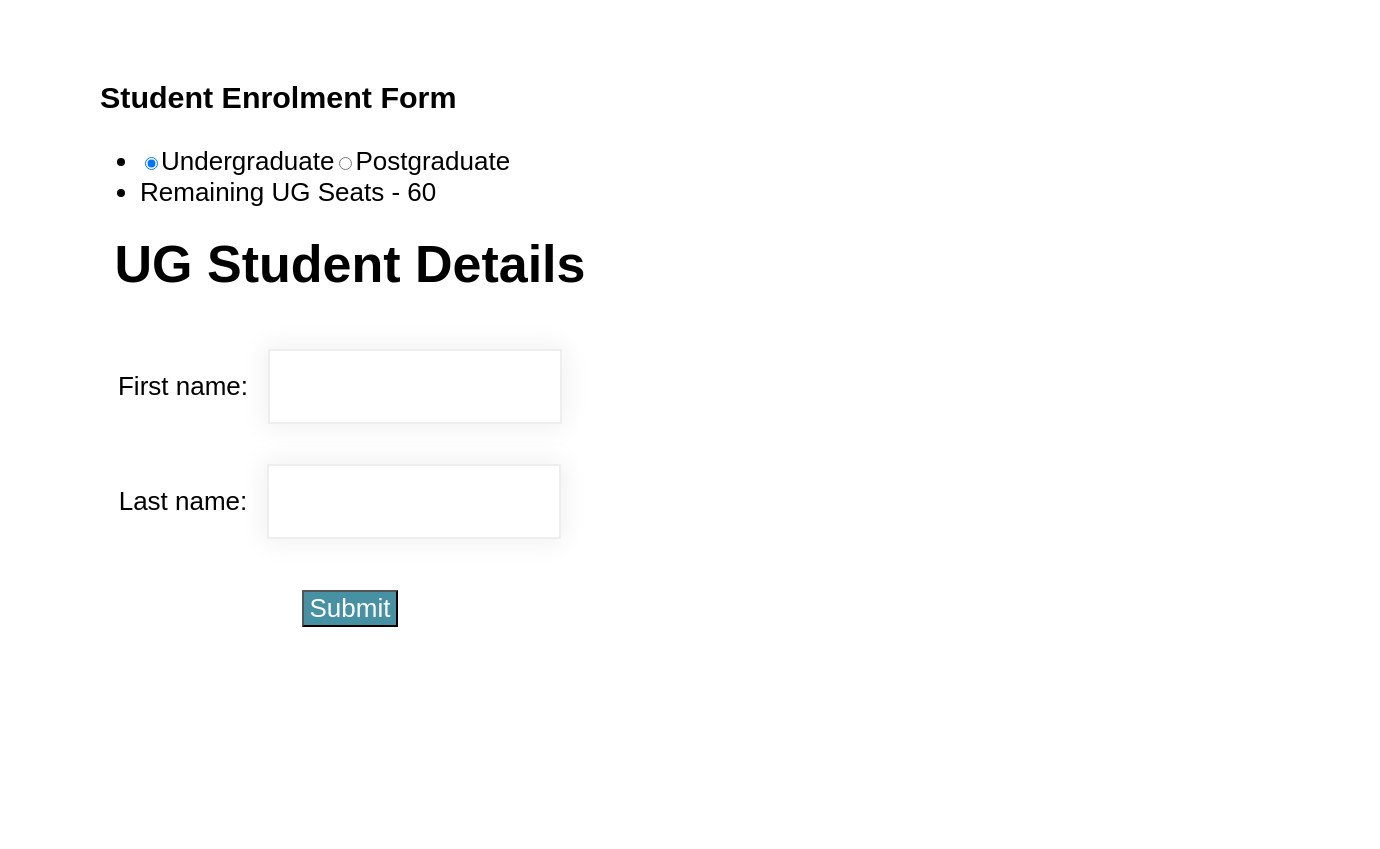
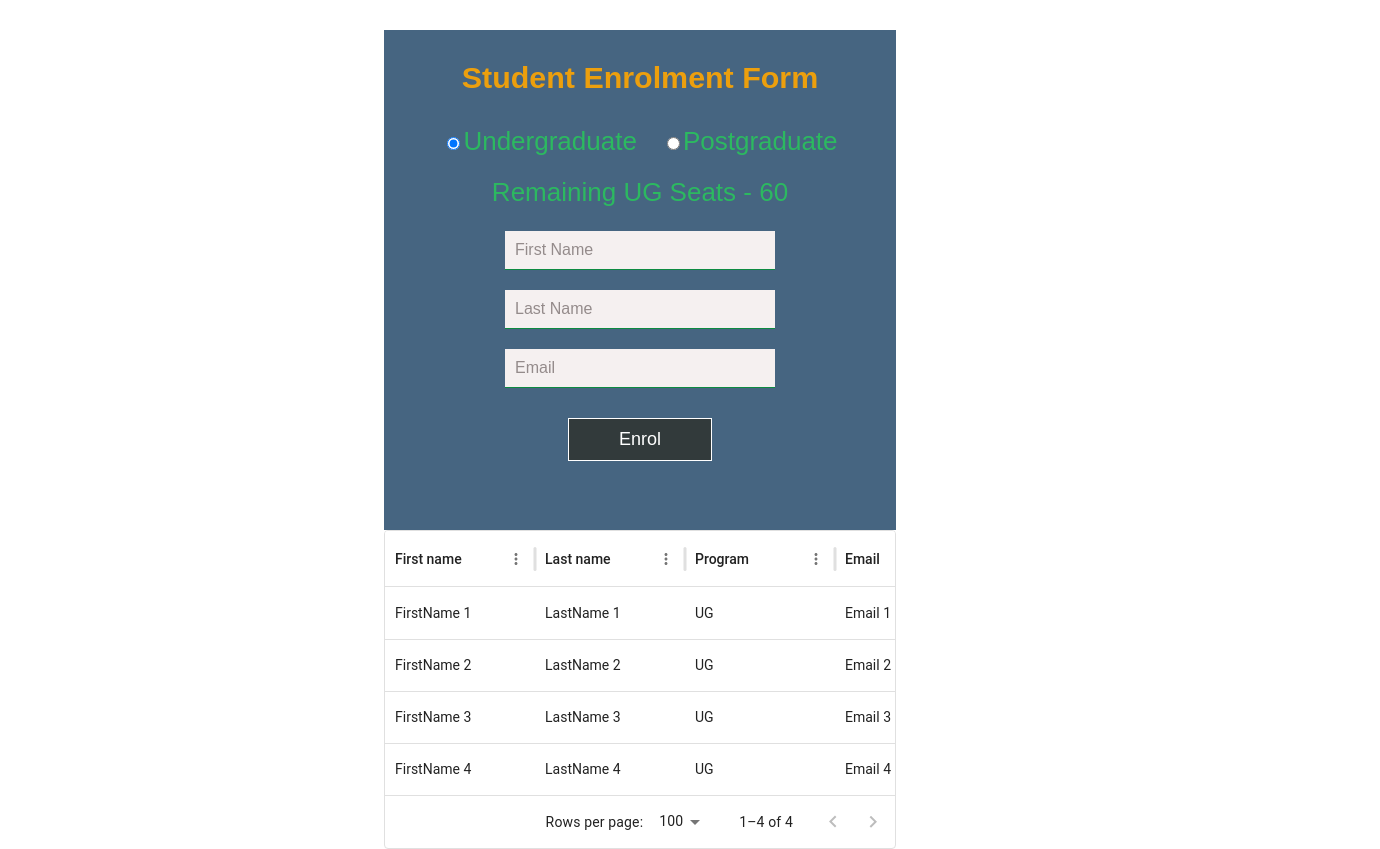
Before and after one commit to bralexander/react-refresher, a React (Create React App) app: page / in a window 1280 px wide. Shown: the whole page, 1380 px wide, since content can reach past the window. Before the commit the page ends 800 px from the top, so only its background shows below. Built offline with nearby package versions, Linux system fonts and the light colour scheme.

Commit message:
combining reactions with mui instead of fluentui

```diff
--- a/package.json
+++ b/package.json
@@ -3,6 +3,10 @@
   "version": "0.1.0",
   "private": true,
   "dependencies": {
+    "@emotion/react": "^11.14.0",
+    "@emotion/styled": "^11.14.0",
+    "@mui/material": "^7.1.2",
+    "@mui/x-data-grid": "^8.5.3",
     "@testing-library/dom": "^10.4.0",
     "@testing-library/jest-dom": "^6.6.3",
     "@testing-library/react": "^16.3.0",
--- a/src/App.css
+++ b/src/App.css
@@ -1,54 +1,94 @@
-.enrolForm {
-  font-family:sans-serif;
-  font-size: 26px;
-  text-align: center;
-  width: 500px;
-  padding:100px;
-}
 
-.enrolForm input[type=text] {
- margin :20px;
- padding:20px;
- border:0;
- box-shadow:0 0 25px 4px rgba(0,0,0,0.06);
- border: 2px solid #eee;
- width: 250px;
- font-family: inherit;
- font-size: inherit;
-}
-
-.enrolForm input[type=submit]
-{
- background: #4691A4;
-font-family: inherit;
- font-size: inherit;
- cursor: pointer;
- color: white;
-}
-
-.message
-{
-  color:green;
-  font-family: inherit;
-  font-size: 30px;
-  font-style: italic;
-}
 .App {
   font-family: sans-serif;
   font-size: 26px;
   text-align: left;
   width: 100%;
-  padding-top: 50px;
-  float: left;
+  padding-top: 30px;
 }
+
 .programs {
-  padding-left: 100px;
+  position: absolute;
+  background: rgba(22, 61, 97, 0.794);
+  left: 50%;
+  height: 500px;
+  width: 40%;
+  transform: translate(-50%, 0%);
+  text-align: center;
+  color: rgba(31, 226, 80, 0.671);
+}
+
+.radioSel{
+  margin-left: 30px;
+}
+.parentInputs {
+  margin: 15px 0;
+  font-size: 16px;
+  padding: 10px;
+  margin-left: 10px;
+  width: 250px;
+  border-top: none;
+  border-left: none;
+  border-right: none;
+  background: rgba(245, 240, 240, 0.925);
+  color: rgb(5, 19, 66);
+  outline: none;
+}
+.title
+{
+  color:rgba(255, 166, 0, 0.897)
+}
+.parentLabels {
+
+  padding-bottom: 20px;
+}
+.enrolContainer {
+  position: absolute;
+  top: 420px;
+  left: 50%;
+  transform: translate(-50%, -50%);
+  width: 40%;
+  height: 450px;
+  text-align: center;
+  display: flex;
+}
+.enrolForm {
   width: 100%;
-  float: left;
+  transition: 0.2s;
 }
-.appDropDowns {
-  color: black;
-  font-family: inherit;
-  font-size: inherit;
-  margin-left: 10px;
+
+.inputFields {
+  margin: 10px 0;
+  font-size: 16px;
+  padding: 10px;
+  width: 250px;
+  border: 1px solid rgb(13, 138, 65);
+  border-top: none;
+  border-left: none;
+  border-right: none;
+  background: rgb(245, 240, 240);
+  color: rgb(5, 19, 66);
+  outline: none;
 }
+.ulEnrol {
+  list-style-type: none;
+  padding: 0;
+}
+#btnEnrol {
+  border: 1px solid ;
+  background: rgb(50, 58, 59);
+  font-size: 18px;
+  color: white;
+  margin-top: 20px;
+  padding: 10px 50px;
+  cursor: pointer;
+  transition: 0.4s;
+  margin-bottom: 30px;
+}
+::placeholder {
+  color: rgba(83, 70, 70, 0.596);
+  opacity: 1;
+}
+.message {
+  color:rgba(31, 226, 80, 0.671);
+}
--- a/src/App.js
+++ b/src/App.js
@@ -1,5 +1,6 @@
 import "./App.css";
 import EnrolmentForm from "./EnrolmentForm";
+import EnrollList from "./EnrollList";
 import { useState } from "react";
 
 const App = () => {
@@ -55,6 +56,7 @@ const setUpdatedSeats = (updatedSeats) => {
 
         currentSeats={program === "UG" ? ugSeats : pgSeats}
       />
+      <EnrollList />
     </div>
   );
 }
--- /dev/null
+++ b/src/EnrollList.css
@@ -0,0 +1,15 @@
+.enrollList
+{
+    position: absolute;
+    top: 500px;
+    left: 30%;
+    transform: translate(-50%, -50%);
+    width: 40%;
+    height: 450px;
+    text-align: center;
+    display: flex;
+}
+div[role="checkbox"]
+{
+    display: none;
+}
--- /dev/null
+++ b/src/EnrollList.js
@@ -0,0 +1,81 @@
+import "./EnrollList.css";
+import { DataGrid } from '@mui/x-data-grid';
+import Paper from '@mui/material/Paper';
+
+
+// Columns for the detail list.
+const columns = [
+  {
+    field: 'firstName',
+    headerName: 'First name',
+    width: 150,
+  },
+  {
+    field: 'lastName',
+    headerName: 'Last name',
+    width: 150,
+  },
+    {
+    field: 'program',
+    headerName: 'Program',
+    width: 150,
+  },
+  {
+    field: 'email',
+    headerName: 'Email',
+    width: 150,
+  },
+//   {
+//     key: "fname",
+//     name: "First Name",
+//     fieldName: "fname",
+//     minWidth: 90,
+//     maxWidth: 200,
+//     isResizable: true,
+//   },
+//   {
+//     key: "lname",
+//     name: "Last Name",
+//     fieldName: "lname",
+//     minWidth: 90,
+//     maxWidth: 200,
+//     isResizable: true,
+//   },
+//   {
+//     key: "program",
+//     name: "Program",
+//     fieldName: "program",
+//     minWidth: 60,
+//     maxWidth: 200,
+//     isResizable: true,
+//   },
+//   {
+//     key: "email",
+//     name: "Email",
+//     fieldName: "email",
+//     minWidth: 130,
+//     maxWidth: 200,
+//     isResizable: true,
+//   },
+];
+
+// Test items
+let items = [];
+for (let i = 1; i < 5; i++) {
+  items.push({
+    id: i,
+    firstName: "FirstName " + i,
+    lastName: "LastName " + i,
+    program: "UG",
+    email: "Email " + i,
+  });
+}
+
+const EnrollList = () => {
+  return (
+    <>
+        <DataGrid className="enrollList" columns={columns} rows={items}></DataGrid>
+    </>
+  );
+};
+export default EnrollList;
--- a/src/EnrolmentForm.js
+++ b/src/EnrolmentForm.js
@@ -1,37 +1,86 @@
+import { useState } from "react";
 import "./App.css";
-import { useState } from "react";
 
-function EnrolmentForm(props) {
-    const [firtsName, setFirstName] = useState("")
-    const [lastName, setLastName] = useState("");
-    const [welcomeMessage, setWelcomeMessage] = useState("");
-
-    const handleSubmit = (event) => {
-        setWelcomeMessage(`Welcome ${firtsName} ${lastName}`)
-        if (props.chosenProgram === "UG") {
-        props.setUpdatedSeats(props.currentUgSeats - 1, props.currentPgSeats)
-        } else {
-          props.setUpdatedSeats(props.currentUgSeats, props.currentPgSeats - 1)
-        }
-        event.preventDefault();
-    }
-
+const EnrolmentForm =(props) => {
+  const [firstName, setFirstName] = useState("");
+  const [lastName, setLastName] = useState("");
+  const [email, setEmail] = useState("");
+  const [welcomeMessage, setWelcomeMessage] = useState("");
+  const handleClick = (event) => {
+    handleInputReset("","","");
+    setWelcomeMessage(`${firstName} ${lastName} enrolled. Email sent to - ${email}`);
+    props.setUpdatedSeats(props.currentSeats - 1);
+    event.preventDefault();
+  };
+//change of input value set method
+  const handleInputChange = (setInput, event) => {
+    setInput(event.target.value);
+  };
+//set input fields
+const handleInputReset = (fname, lname, email) => {
+    setFirstName(fname);
+    setLastName(lname);
+    setEmail(email);
+  };
   return (
     <div>
-    <form className="enrolForm" onSubmit={handleSubmit}>
-      <h1>{props.chosenProgram} Student Details</h1>
-      <label>First name:</label>
-      <input type="text" name="fname" onBlur={(event) => setFirstName(event.target.value)} />
-      <br />
-      <label>Last name:</label>
-      <input type="text" name="lname" onBlur={(event) => setLastName(event.target.value)} />
-      <br />
-      <br />
-      <input type="submit" value="Submit" />
-      <br />
-      <label id="studentMsg" className="message">{welcomeMessage}</label>
-    </form>
-  </div>
+      <div className="enrolContainer">
+        <form className="enrolForm" name="enrolForm" >
+            <ul className="ulEnrol">
+
+           <li>
+              <label for="firstname"></label>
+              <input
+                type="text"
+                className="inputFields"
+                id="firstname"
+                name="firstname"
+                placeholder="First Name"
+                value={firstName}
+                onChange={(event) => handleInputChange(setFirstName, event)}
+              />
+            </li>
+            <li>
+              <label for="lastname"></label>
+              <input
+                type="test"
+                className="inputFields"
+                id="lastname"
+                name="lastname"
+                placeholder="Last Name"
+                value={lastName}
+                onChange={(event) => handleInputChange(setLastName, event)}
+              />
+            </li>
+            <li>
+              <label for="email"></label>
+              <input
+                type="email"
+                className="inputFields"
+                id="email"
+                name="email"
+                placeholder="Email"
+                value={email}
+                onChange={(event) => handleInputChange(setEmail, event)}
+              />
+            </li>
+            <li id="center-btn">
+              <input
+                type="submit"
+                id="btnEnrol"
+                name="Enrol"
+                alt="Enrol"
+                value="Enrol"
+                onClick={handleClick}
+              />
+            </li>
+          <li> <label id="studentMsg" className="message">
+          {welcomeMessage}
+        </label></li>
+          </ul>
+        </form>
+      </div>
+    </div>
   );
 }
 export default EnrolmentForm;
```
Also changed, not shown: 1 other file (tests, documents, lock files or other folders).
